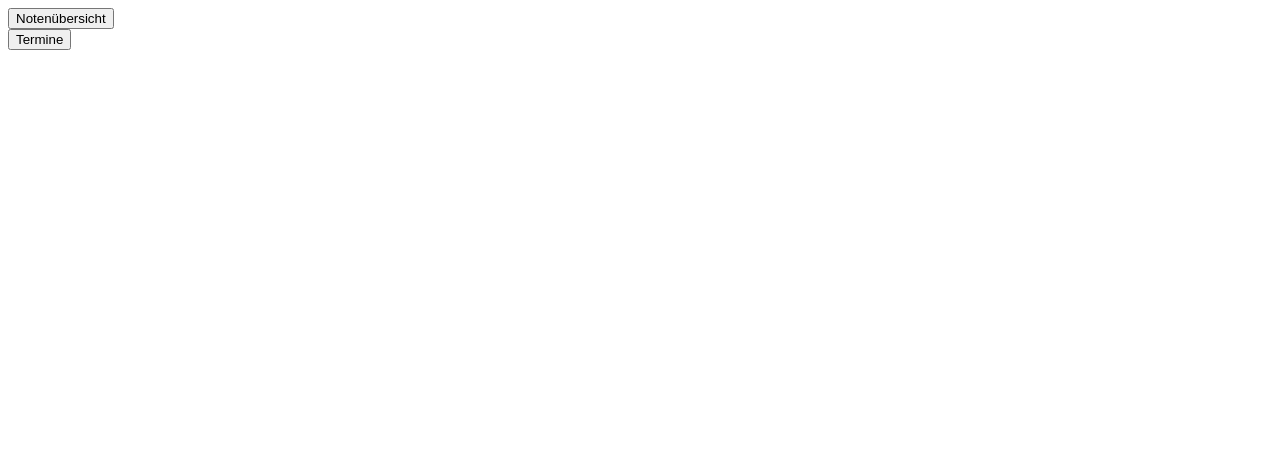
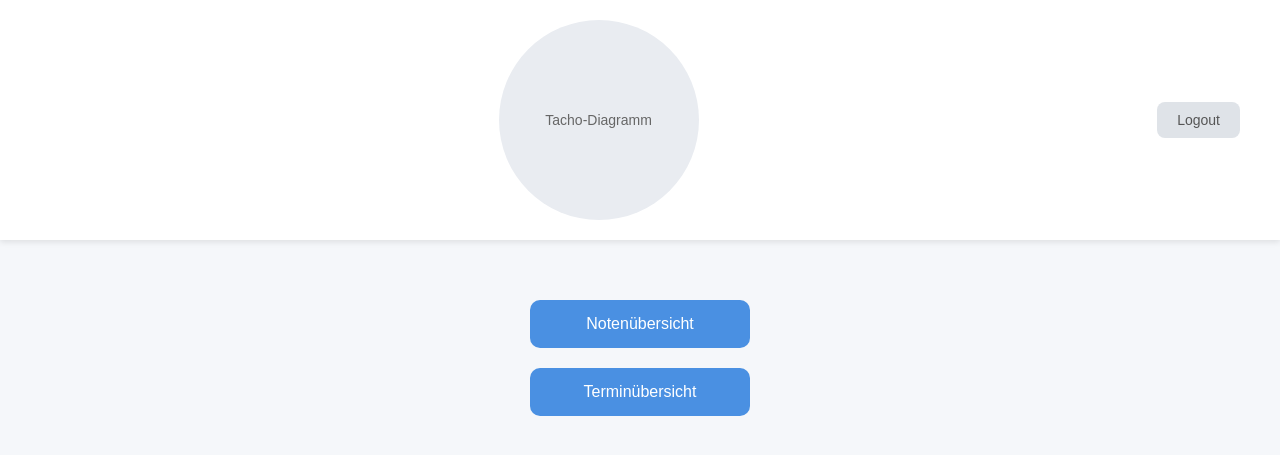
Before and after one commit to erik2604/Schulmanager-fuer-Fachschueler, a Flask app: page / in a window 1280 px wide. Shown: the top 455 px of the page. Run offline with Flask 3, Linux system fonts and the light colour scheme.

Commit message:
test menü html

```diff
--- a/main.py
+++ b/main.py
@@ -1,5 +1,4 @@
 #Hauptprogramm
-import management
 from datetime import datetime
 
 from flask import Flask, render_template, request, redirect, url_for
--- a/templates/menue.html
+++ b/templates/menue.html
@@ -4,14 +4,108 @@
     <meta charset="utf-8">
     <meta name="viewport" content="width=device-width, initial-scale=1.0">
     <title>Menü</title>
+
+    <style>
+      body {
+        margin: 0;
+        padding: 0;
+        font-family: Arial, Helvetica, sans-serif;
+        background: #f5f7fa;
+        color: #333;
+        display: flex;
+        flex-direction: column;
+        align-items: center;
+      }
+
+      /* Header */
+      .header {
+        width: 100%;
+        display: flex;
+        justify-content: space-between;
+        align-items: center;
+        padding: 20px 40px;
+        box-sizing: border-box;
+        background: white;
+        box-shadow: 0 2px 6px rgba(0,0,0,0.1);
+      }
+
+      .tacho-placeholder {
+        width: 200px;
+        height: 200px;
+        background: #e9ecf1;
+        border-radius: 100%;
+        display: flex;
+        justify-content: center;
+        align-items: center;
+        font-size: 14px;
+        color: #666;
+        margin: 0 auto;
+      }
+
+      .logout-placeholder {
+        background: #dfe3e8;
+        padding: 10px 20px;
+        border-radius: 8px;
+        font-size: 14px;
+        color: #555;
+      }
+
+      /* Main content */
+      .content {
+        margin-top: 60px;
+        display: flex;
+        flex-direction: column;
+        align-items: center;
+        gap: 20px;
+      }
+
+      button {
+        width: 220px;
+        padding: 15px;
+        font-size: 16px;
+        border: none;
+        border-radius: 10px;
+        cursor: pointer;
+        background: #4a90e2;
+        color: white;
+        transition: 0.2s ease;
+      }
+
+      button:hover {
+        background: #357ac9;
+      }
+
+      form {
+        margin: 0;
+      }
+    </style>
   </head>
+
   <body>
-    <form action="{{ url_for('notenuebersicht') }}" method="get">
-      <button type="submit">Notenübersicht</button>
-    </form>
 
-    <form action="{{ url_for('termine') }}" method="get">
-      <button type="submit">Termine</button>
-    </form>
+    <!-- HEADER -->
+    <div class="header">
+      <div></div> <!-- Platzhalter links, damit das Tacho mittig bleibt -->
+
+      <div class="tacho-placeholder">
+        Tacho-Diagramm
+      </div>
+
+      <div class="logout-placeholder">
+        Logout
+      </div>
+    </div>
+
+    <!-- MAIN CONTENT -->
+    <div class="content">
+      <form action="{{ url_for('notenuebersicht') }}" method="get">
+        <button type="submit">Notenübersicht</button>
+      </form>
+
+      <form action="{{ url_for('termine') }}" method="get">
+        <button type="submit">Terminübersicht</button>
+      </form>
+    </div>
+
   </body>
 </html>
--- a/templates/notenübersicht.html
+++ b/templates/notenübersicht.html
@@ -32,7 +32,7 @@
         <ul>
             {% for grade in subject.grades %}
             <li>
-                {{ grade.grade }} ({{ grade.grade_type }})
+                {{ grade.grade | int }} ({{ grade.grade_type }})
                 <form action="/grades/delete/{{ grade.id }}" method="POST" style="display:inline;">
                     <button type="submit">Löschen</button>
                 </form>
```
Also changed, not shown: schulmanager.db.
